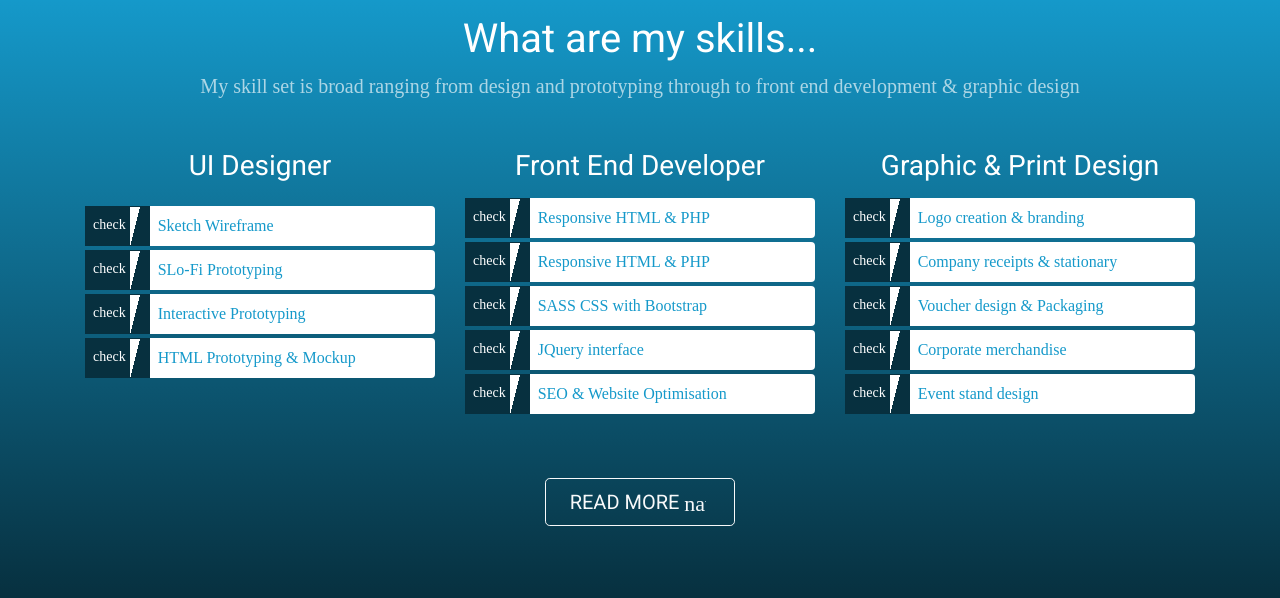
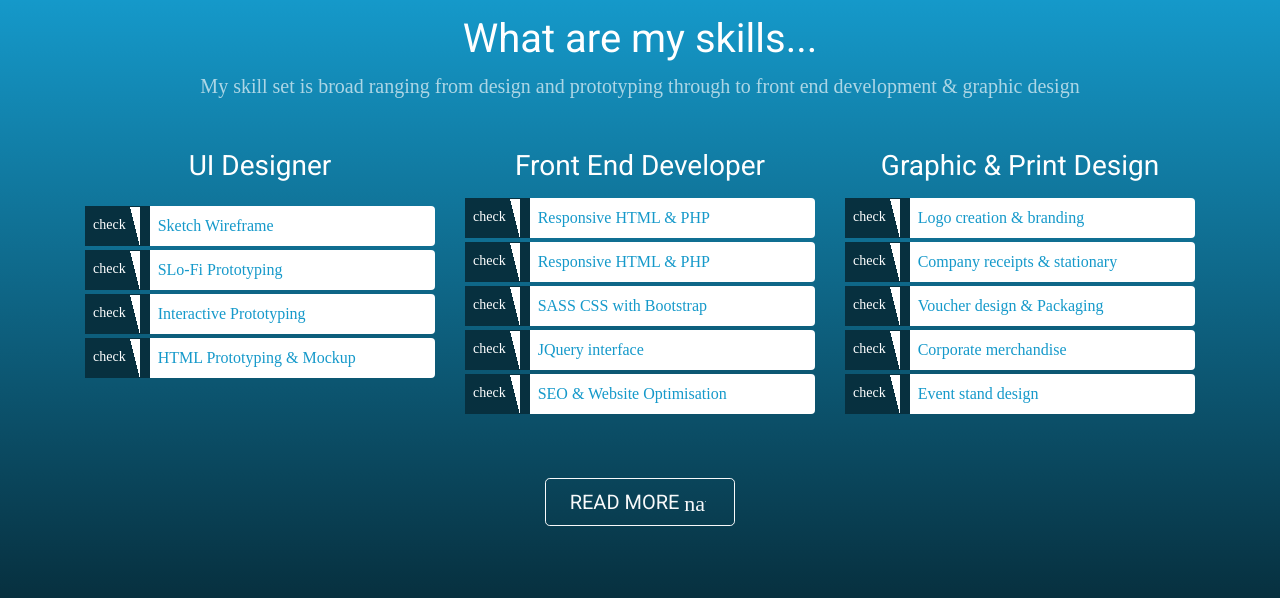
Before and after one commit to hotbertaa/hotbertaa.github.io, a PHP site: page /index.html in a window 1280 px wide. Shown: the part 1181-1779 px from the top of the page. Run offline with PHP 8.4, Linux system fonts and the light colour scheme; some libraries are stand-ins or nearby versions.

Commit message:
Update theme.css

```diff
--- a/css/portfolio/1/theme.css
+++ b/css/portfolio/1/theme.css
@@ -67,6 +67,6 @@ section .bg:after { background: -moz-linear-gradient(top, rgba(255, 255, 255, 0)
 
 .scrollr header #header > .row > nav:before { background-image: linear-gradient(to left top, transparent 50%, #e2f5fc 50%, #e2f5fc 0%); }
 
-#skills .row li .col-auto:after { background-image: linear-gradient(to left top, transparent 50%, #FFF 50%, #FFF 0%); }
+#skills .row li .col-auto:after { background-image: linear-gradient(to right top, transparent 50%, #FFF 50%, #FFF 0%); }
 
 .scrollr header { box-shadow: 0 10px 15px -3px rgba(0, 0, 0, 0.1), 0 4px 6px -2px rgba(0, 0, 0, 0.05); }
```
